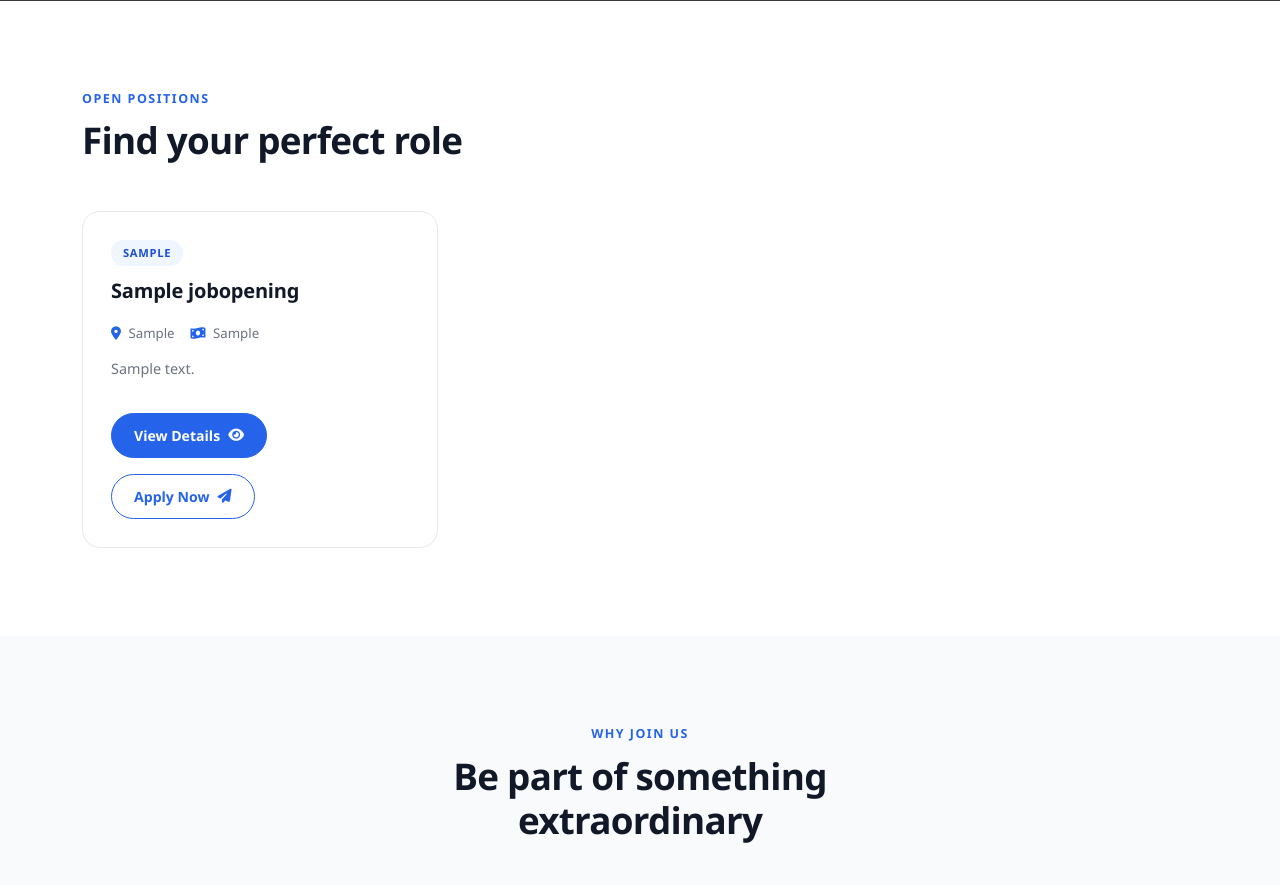
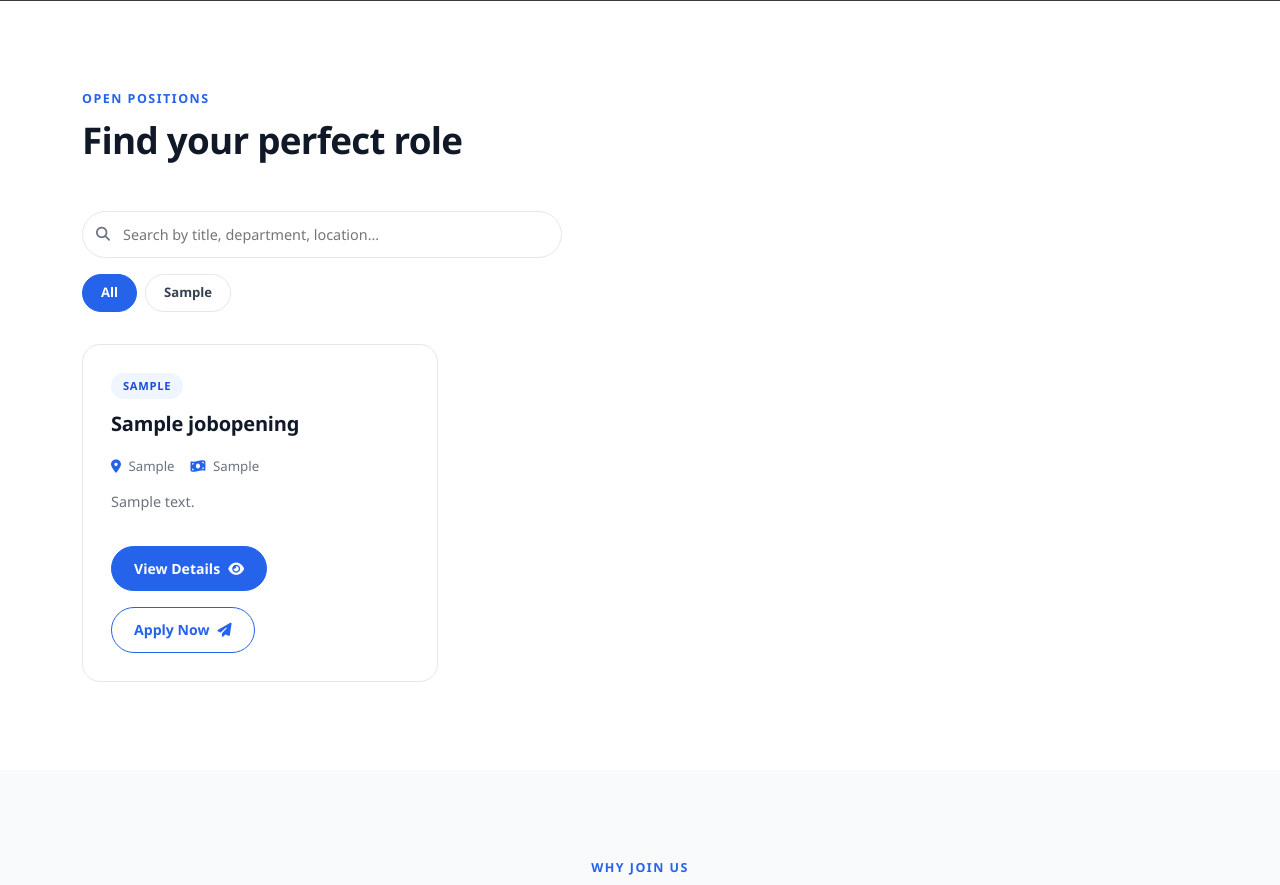
Before and after one commit to MRTrixx-services/newfactnew, a Django app: page /careers/careers/ in a window 1280 px wide. Shown: the part 714-1599 px from the top of the page. Run offline with Django 5.2, Linux system fonts and the light colour scheme; tables that the repository leaves empty hold one stand-in row (values such as "Sample post"); grey boxes marked "Sample" are stand-in pictures; some libraries are stand-ins or nearby versions.

Commit message:
Productionts

```diff
--- a/home/static/home/css/careers.css
+++ b/home/static/home/css/careers.css
@@ -223,6 +223,80 @@ body {
     font-size: 0.88rem;
     color: var(--muted);
     line-height: 1.7;
+}
+
+/* =============================================
+   JOB FILTER CONTROLS
+   ============================================= */
+.job-controls {
+    display: flex;
+    flex-direction: column;
+    gap: 16px;
+    margin-bottom: 32px;
+}
+
+.job-search-wrap {
+    position: relative;
+    max-width: 480px;
+}
+
+.job-search-wrap i {
+    position: absolute;
+    left: 14px;
+    top: 50%;
+    transform: translateY(-50%);
+    color: var(--muted);
+    font-size: 14px;
+    pointer-events: none;
+}
+
+.job-search-wrap input {
+    width: 100%;
+    padding: 11px 16px 11px 40px;
+    border: 1.5px solid var(--border);
+    border-radius: 100px;
+    font-size: 0.9rem;
+    font-family: inherit;
+    color: var(--ink);
+    background: var(--white);
+    outline: none;
+    transition: border-color 0.2s, box-shadow 0.2s;
+}
+
+.job-search-wrap input:focus {
+    border-color: var(--blue);
+    box-shadow: 0 0 0 3px rgba(37,99,235,0.1);
+}
+
+.dept-tabs {
+    display: flex;
+    flex-wrap: wrap;
+    gap: 8px;
+}
+
+.dept-tab {
+    padding: 7px 18px;
+    border-radius: 100px;
+    border: 1.5px solid var(--border);
+    background: var(--white);
+    color: var(--ink-mid);
+    font-size: 0.82rem;
+    font-weight: 600;
+    font-family: inherit;
+    cursor: pointer;
+    transition: background 0.2s, border-color 0.2s, color 0.2s;
+    white-space: nowrap;
+}
+
+.dept-tab:hover {
+    border-color: var(--blue);
+    color: var(--blue);
+}
+
+.dept-tab.active {
+    background: var(--blue);
+    border-color: var(--blue);
+    color: #fff;
 }
 
 /* =============================================
--- a/home/templates/careers.html
+++ b/home/templates/careers.html
@@ -49,9 +49,24 @@
             <p class="section-label">Open Positions</p>
             <h2>Find your perfect role</h2>
         </div>
-        <div class="job-grid">
+
+        <!-- SEARCH + FILTER -->
+        <div class="job-controls">
+            <div class="job-search-wrap">
+                <i class="fas fa-search"></i>
+                <input type="text" id="jobSearch" placeholder="Search by title, department, location..." oninput="filterJobs()">
+            </div>
+            <div class="dept-tabs" id="deptTabs">
+                <button class="dept-tab active" data-dept="all" onclick="setDept(this)">All</button>
+                {% for job in jobs %}{% if job.department %}
+                <button class="dept-tab" data-dept="{{ job.department|lower }}" onclick="setDept(this)">{{ job.department }}</button>
+                {% endif %}{% endfor %}
+            </div>
+        </div>
+
+        <div class="job-grid" id="jobGrid">
             {% for job in jobs %}
-            <div class="job-card">
+            <div class="job-card" data-dept="{{ job.department|lower|default:'' }}" data-title="{{ job.title|lower }}" data-location="{{ job.location|lower|default:'' }}">
                 {% if job.department %}
                 <span class="dept-badge">{{ job.department }}</span>
                 {% endif %}
@@ -81,6 +96,11 @@
                 <p>We currently do not have any active openings. Check back soon.</p>
             </div>
             {% endfor %}
+            <div class="empty-box" id="noResults" style="display:none;grid-column:1/-1">
+                <i class="fas fa-search"></i>
+                <h3>No Results Found</h3>
+                <p>Try a different search term or department.</p>
+            </div>
         </div>
     </div>
 </section>
@@ -468,6 +488,45 @@ document.getElementById('jobDetailModal').addEventListener('click', function(e)
     if (e.target === this) closeJobDetail();
 });
 
+/* ── DEPARTMENT FILTER + SEARCH ─────────────────────── */
+let activeDept = 'all';
+
+function setDept(btn) {
+    activeDept = btn.dataset.dept;
+    document.querySelectorAll('.dept-tab').forEach(t => t.classList.remove('active'));
+    btn.classList.add('active');
+    filterJobs();
+}
+
+function filterJobs() {
+    const q = document.getElementById('jobSearch').value.trim().toLowerCase();
+    const cards = document.querySelectorAll('#jobGrid .job-card');
+    let visible = 0;
+
+    // dedupe dept tabs
+    const seen = new Set();
+    document.querySelectorAll('.dept-tab:not([data-dept="all"])').forEach(tab => {
+        const d = tab.dataset.dept;
+        if (seen.has(d)) { tab.style.display = 'none'; }
+        else { seen.add(d); tab.style.display = ''; }
+    });
+
+    cards.forEach(card => {
+        const dept  = card.dataset.dept;
+        const title = card.dataset.title;
+        const loc   = card.dataset.location;
+        const deptMatch = activeDept === 'all' || dept === activeDept;
+        const searchMatch = !q || title.includes(q) || dept.includes(q) || loc.includes(q);
+        const show = deptMatch && searchMatch;
+        card.style.display = show ? '' : 'none';
+        if (show) visible++;
+    });
+
+    document.getElementById('noResults').style.display = visible === 0 ? 'flex' : 'none';
+}
+
+document.addEventListener('DOMContentLoaded', filterJobs);
+
 /* ── TOAST ANIMATION ─────────────────────────────────── */
 const style = document.createElement('style');
 style.textContent = `
```
Also changed, not shown: home/static/home/css/contact.css (+7 -4 lines), home/static/home/css/projects.css (+17 -1 lines), home/static/home/css/social_services.css (+17 -1 lines), home/templates/contact.html (+5 -16 lines), home/templates/projects.html (+12 -3 lines), home/templates/social_services.html (+12 -3 lines).
